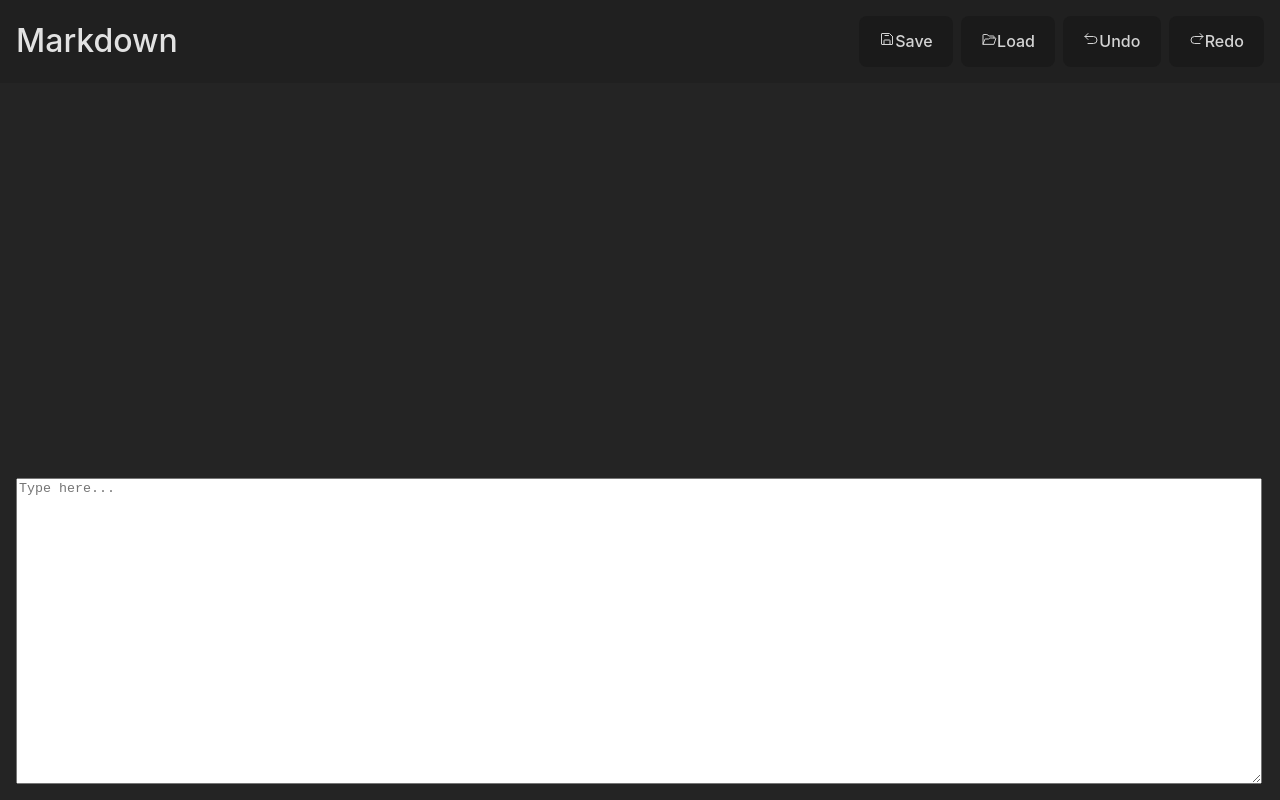
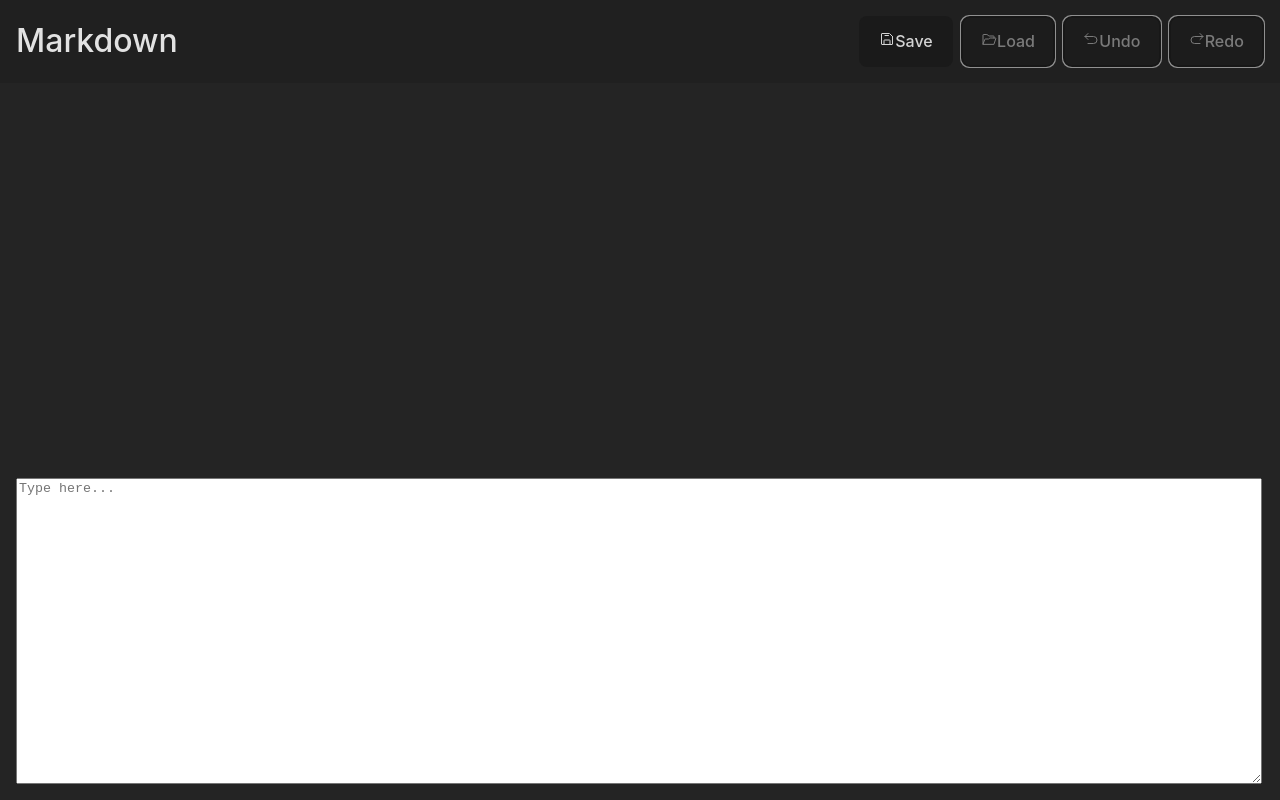
Before and after one commit to mulrooneydesign/word-processor, a React (Vite) app: page / in a window 1280 px wide. Built offline with nearby package versions, Linux system fonts and the light colour scheme.

Commit message:
feat(word-processor): allow buttons to be disabled

```diff
--- a/src/components/ToolBar/ToolBar.tsx
+++ b/src/components/ToolBar/ToolBar.tsx
@@ -43,9 +43,9 @@ export default function ToolBar() {
             text="Save"
             handler={() => showModalHandler()}
           />
-          <Button icon={FolderNotchOpen} text="Load" />
-          <Button icon={ArrowUUpLeft} text="Undo" />
-          <Button icon={ArrowUUpRight} text="Redo" />
+          <Button icon={FolderNotchOpen} text="Load" disabled={true} />
+          <Button icon={ArrowUUpLeft} text="Undo" disabled={true} />
+          <Button icon={ArrowUUpRight} text="Redo" disabled={true} />
         </div>
       </div>
     </>
--- a/src/components/ToolBar/components/Button/Button.css
+++ b/src/components/ToolBar/components/Button/Button.css
@@ -19,3 +19,13 @@
 .button:focus-visible {
   outline: 4px auto -webkit-focus-ring-color;
 }
+
+.button:disabled {
+  opacity: 0.5;
+  cursor: not-allowed;
+  outline: 4px auto -webkit-focus-ring-color;
+}
+
+.button:hover:disabled {
+  border-color: transparent;
+}
--- a/src/components/ToolBar/components/Button/Button.tsx
+++ b/src/components/ToolBar/components/Button/Button.tsx
@@ -5,13 +5,20 @@ interface Props {
   icon?: React.FC;
   text?: string;
   handler?: () => void;
+  disabled?: boolean;
 }
 
-export default function Button({ icon, text, handler }: Props) {
+export default function Button({ icon, text, handler, disabled }: Props) {
   const Icon = icon as React.FC;
 
   return (
-    <button className="button" data-testid="button" onClick={handler}>
+    <button
+      className="button"
+      data-testid="button"
+      onClick={() => {
+        !disabled && handler && handler();
+      }}
+      disabled={!!disabled}>
       {icon && <Icon />}
       {text && <ButtonText text={text} />}
     </button>
```
Also changed, not shown: 1 other file (tests, documents, lock files or other folders).
